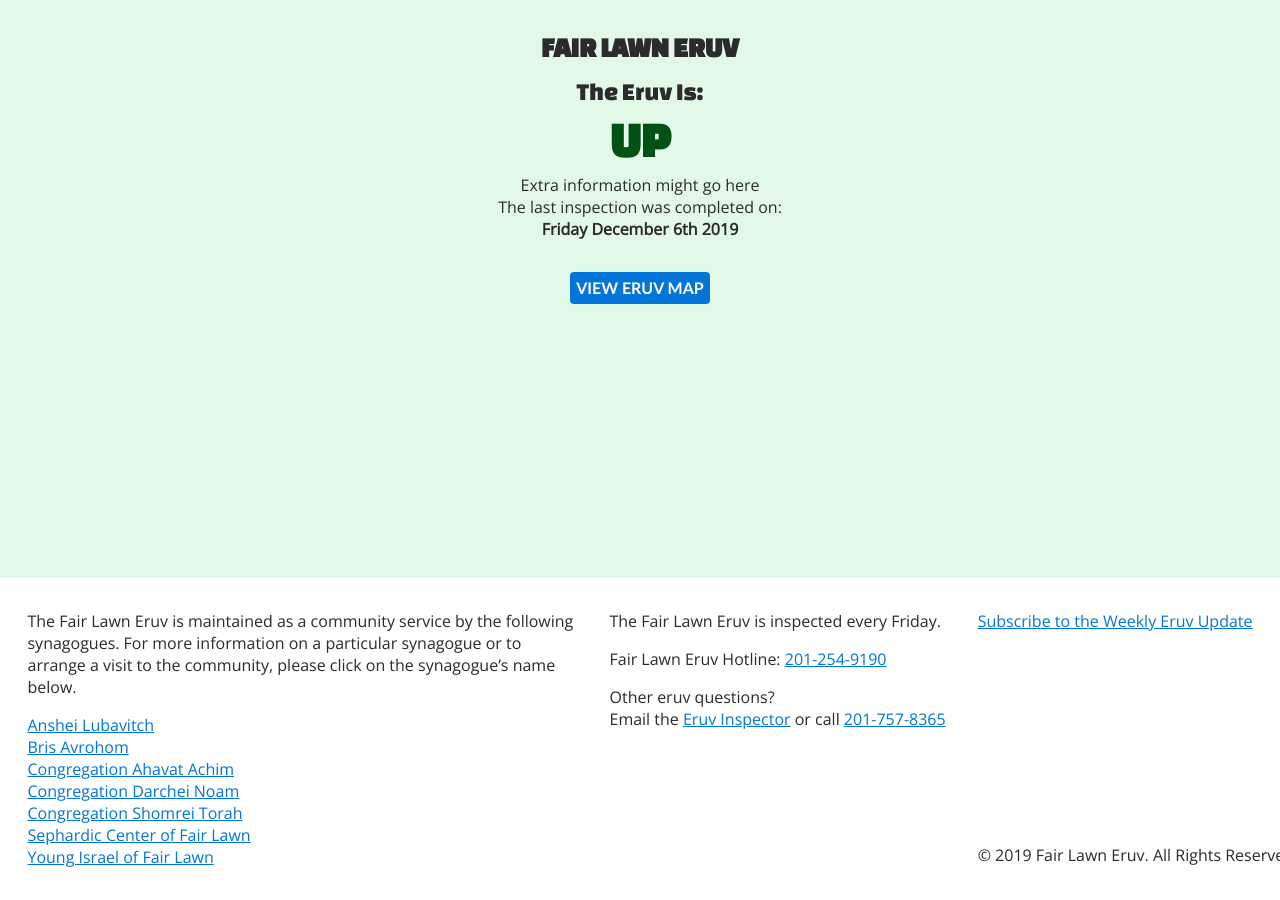
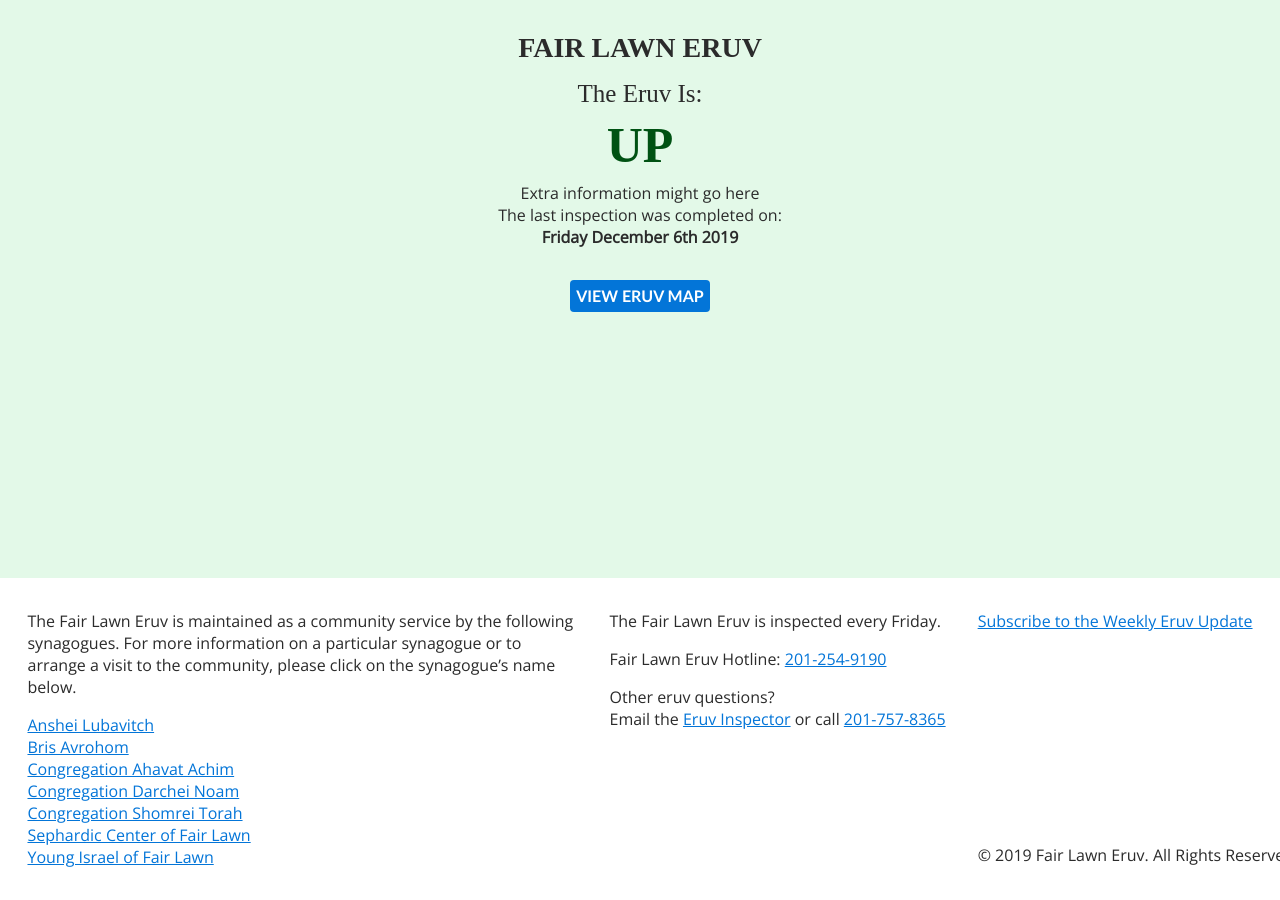
Before and after one commit to MisterGlass/eiruv, a Jekyll site: the page built from docs/index.md, in a window 1280 px wide. Built offline with Jekyll 4.4.1, drawn with Linux system fonts in a browser that asks for light colours; our own code applies the rules of GitHub Pages for plain Markdown files.

Commit message:
Update index.md

```diff
--- a/docs/index.md
+++ b/docs/index.md
@@ -6,7 +6,7 @@
     <title>Fair Lawn Eruv is currently {{ site.data.eruv_status.status }}</title>
     <link href="styles.css" rel="stylesheet" media="all">
     <link rel="icon" type="image/png" href="favicon.png">
-    <link href="https://fonts.googleapis.com/css?family=Changa+One|Open+Sans&display=swap" rel="stylesheet">
+    <link href="https://fonts.googleapis.com/css?family=Oswald|Open+Sans&display=swap" rel="stylesheet">
 </head>
 
 
```
